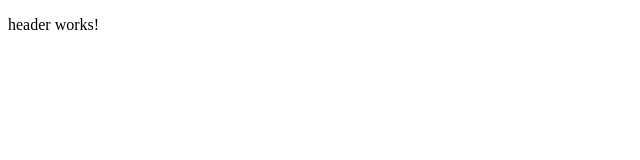
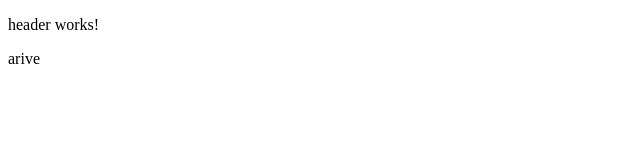
Before and after one commit to Abdallah-Abdalnaser/E-Commerce, an Angular app: page / in a window 1280 px wide. Shown: the top 160 px of the page, without its empty margins (0-640 px from the left). Built offline with nearby package versions, Linux system fonts and the light colour scheme.

Commit message:
# check connect

```diff
--- a/src/app/app.component.html
+++ b/src/app/app.component.html
@@ -1 +1,2 @@
 <app-header></app-header>
+<p>arive</p>
```
